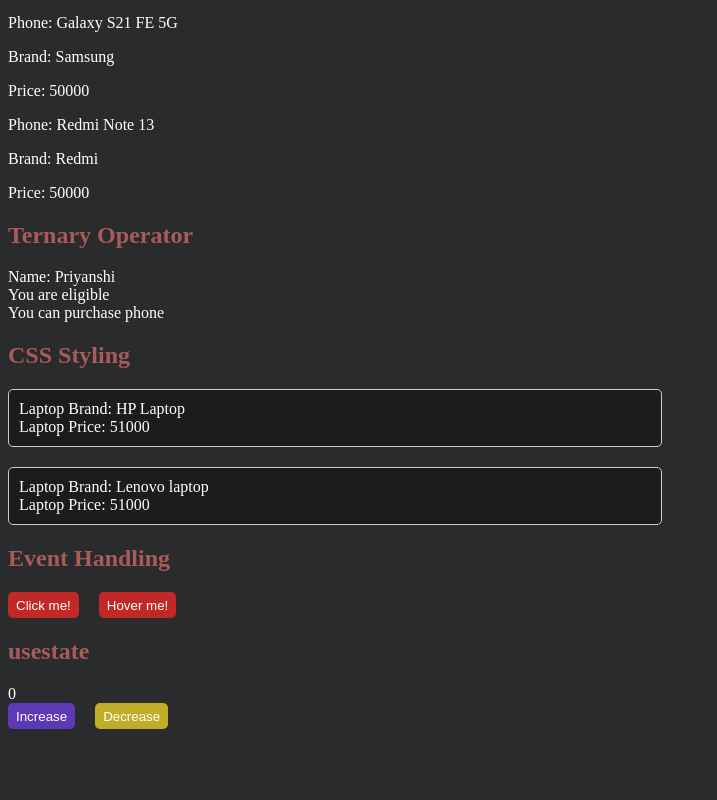
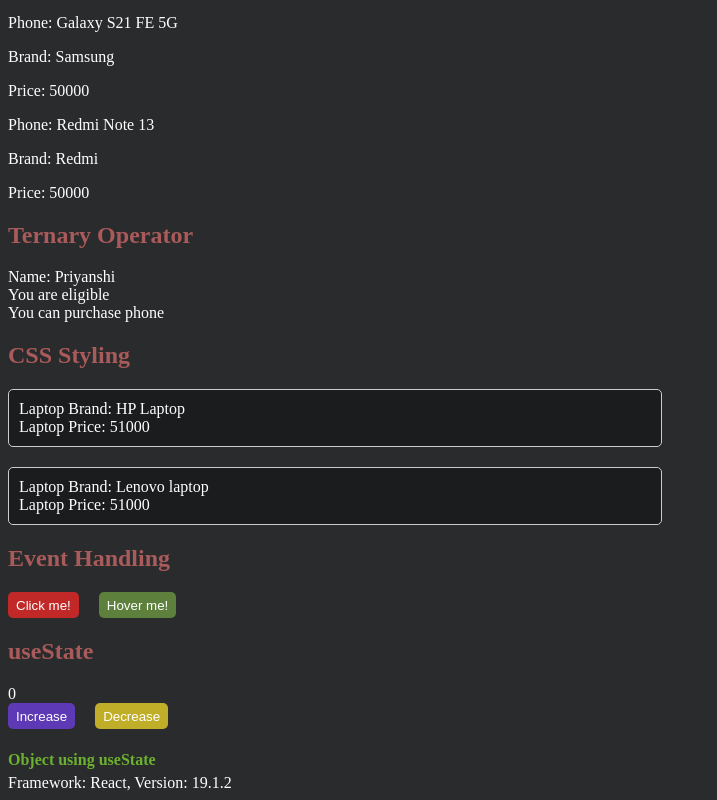
Before and after one commit to priyanshishah20/React_App, a React (Vite) app: page / in a window 1280 px wide. Shown: the part 713-1513 px from the top of the page, without its empty margins (0-717 px from the left). Before the commit the page ends 1450 px from the top, so only its background shows below. Built offline with nearby package versions, Linux system fonts and the light colour scheme.

Commit message:
useState hook

```diff
--- a/src/components/Counter.jsx
+++ b/src/components/Counter.jsx
@@ -1,17 +1,36 @@
 import React from 'react'
+import { useState } from 'react';
 
 const Counter = () => {
-    let counter = 0;
-    function counterFun() {
-     counter++;
-     console.log(counter);
-    }
-    return (
+  // let counter = 0;
+  // function counterFun() {
+  //   counter++;
+  //   console.log(counter);
+  // }
+
+  const [counter, setCounter] = useState(0);
+
+  function IncCounter() {
+    setCounter(counter+1);
+  }
+  function DecCounter() {
+    setCounter(counter-1);
+  }
+
+  const [details, setdetails] = useState({
+    framework: 'React',
+    version: '19.1.2',
+  });
+
+  return (
     <>
-    <h2>usestate</h2>
-    <div>{counter}</div>
-    <button className="btn asc-btn" onClick={counterFun}>Increase</button>
-    <button className='btn dec-btn'>Decrease</button>
+      <h2>useState</h2>
+      <div>{counter}</div>
+      <button className="btn asc-btn" onClick={IncCounter}>Increase</button>
+      <button className='btn dec-btn' onClick={DecCounter}>Decrease</button>
+
+      <h4 style={{marginBottom:'5px'}}>Object using useState</h4>
+      <div>Framework: {details.framework}, Version: {details.version}</div>
     </>
   )
 }
--- a/src/components/Events.jsx
+++ b/src/components/Events.jsx
@@ -8,7 +8,7 @@
     <>
     <h2>Event Handling</h2>
     <button onClick={() => handleEvent('clicked')} className='btn'>Click me!</button>
-    <button onMouseOver={() => handleEvent('hover')} className='btn'>Hover me!</button>
+    <button onMouseOver={() => handleEvent('hover')} className='btn hvr-btn'>Hover me!</button>
     </>
   )
 }
--- a/src/index.css
+++ b/src/index.css
@@ -8,6 +8,9 @@
 }
 h2 {
   color: #a95a5a;
+}
+h4{
+  color: #6cb12f;
 }
 
 .comp, small {
@@ -26,6 +29,9 @@
 .btn:first-of-type{
   margin-left: 0;
 }
+.hvr-btn{
+  background-color: #5d813d;
+}
 .asc-btn{
   background-color: #5d39b5;
 }
```
